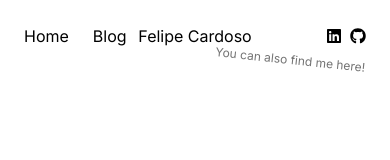
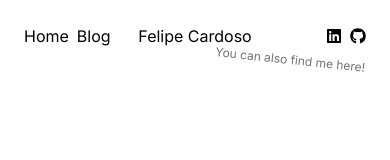
Before and after one commit to imLymei/portfolio-blog, a Next.js app: page / in a window 390 px wide. Shown: the top 160 px of the page. Built offline with nearby package versions, Linux system fonts and the light colour scheme.

Commit message:
fix: github link to wide fix: blog link being overwrite

```diff
--- a/src/components/Navbar.tsx
+++ b/src/components/Navbar.tsx
@@ -6,7 +6,7 @@ export default function Navbar() {
   return (
     <header className="flex items-center justify-between gap-12 py-6">
       <nav>
-        <ul className="flex gap-6">
+        <ul className="flex gap-2 sm:gap-6">
           {NAVBAR_ITENS.map((item) => (
             <li key={`nav-item-${item.title}`}>
               <Link href={item.href}>{item.title}</Link>
@@ -15,7 +15,7 @@ export default function Navbar() {
         </ul>
       </nav>
       <Link
-        className="group absolute left-1/2 flex h-8 w-52 -translate-x-1/2 items-center justify-center"
+        className="group absolute left-1/2 flex h-8 w-32 -translate-x-1/2 items-center justify-center"
         href="https://github.com/imLymei"
         target="_blank"
       >
```
